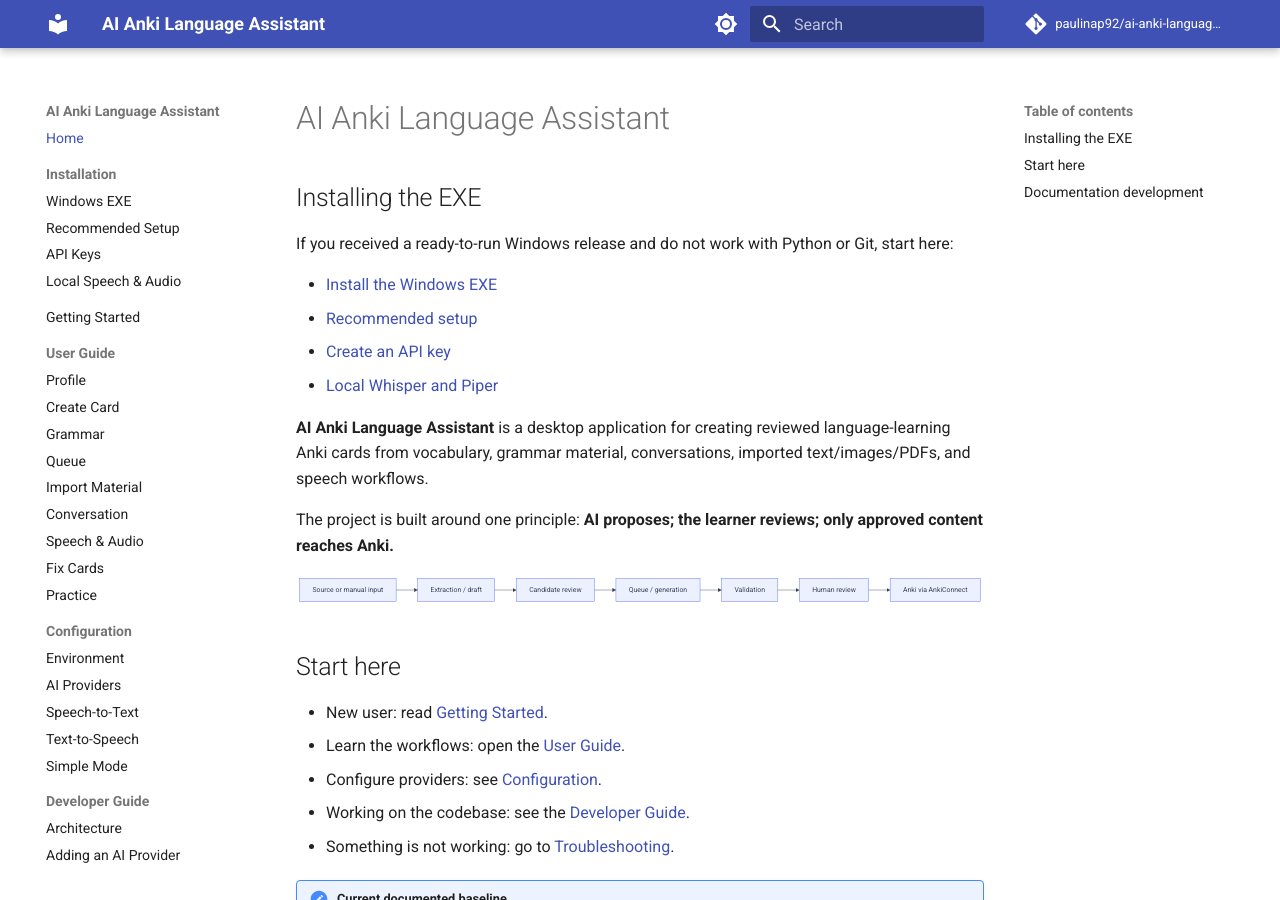
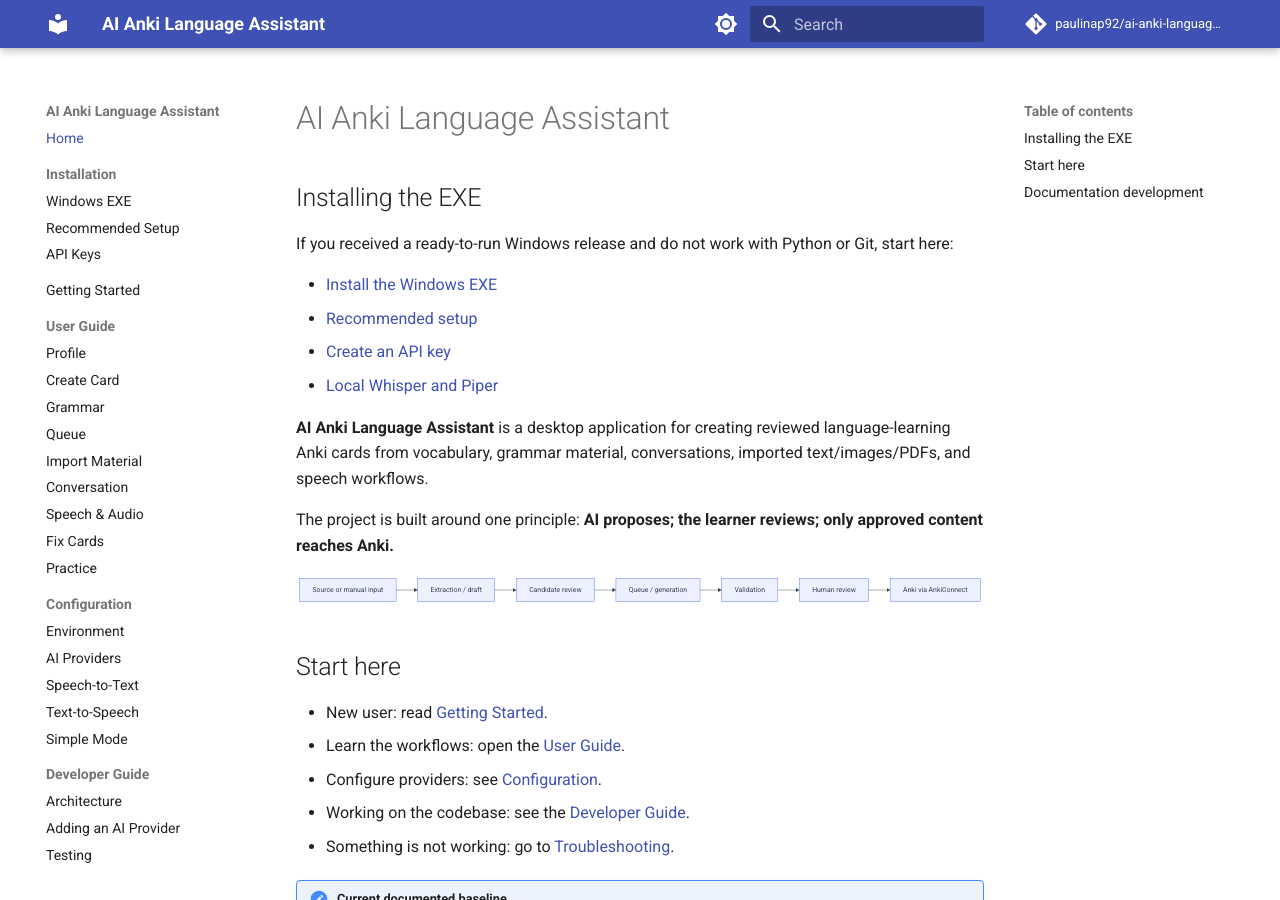
Before and after one commit to paulinap92/ai-anki-language-assistant, an MkDocs documentation site: the page built from docs/index.md, in a window 1280 px wide and 900 px high. Built offline with MkDocs 1.6.1 and Material for MkDocs 9.7.7, drawn with Linux system fonts in a browser that asks for light colours; comment, search, counter and statistics services are not loaded.

Commit message:
docs: remove local speech from beginner installation navigation

```diff
--- a/mkdocs.yml
+++ b/mkdocs.yml
@@ -58,7 +58,6 @@
       - Windows EXE: installation/windows-exe.md
       - Recommended Setup: installation/recommended-setup.md
       - API Keys: installation/api-keys.md
-      - Local Speech & Audio: installation/local-speech-audio.md
   - Getting Started: getting-started.md
   - User Guide:
       - Profile: user-guide/profile.md
```
